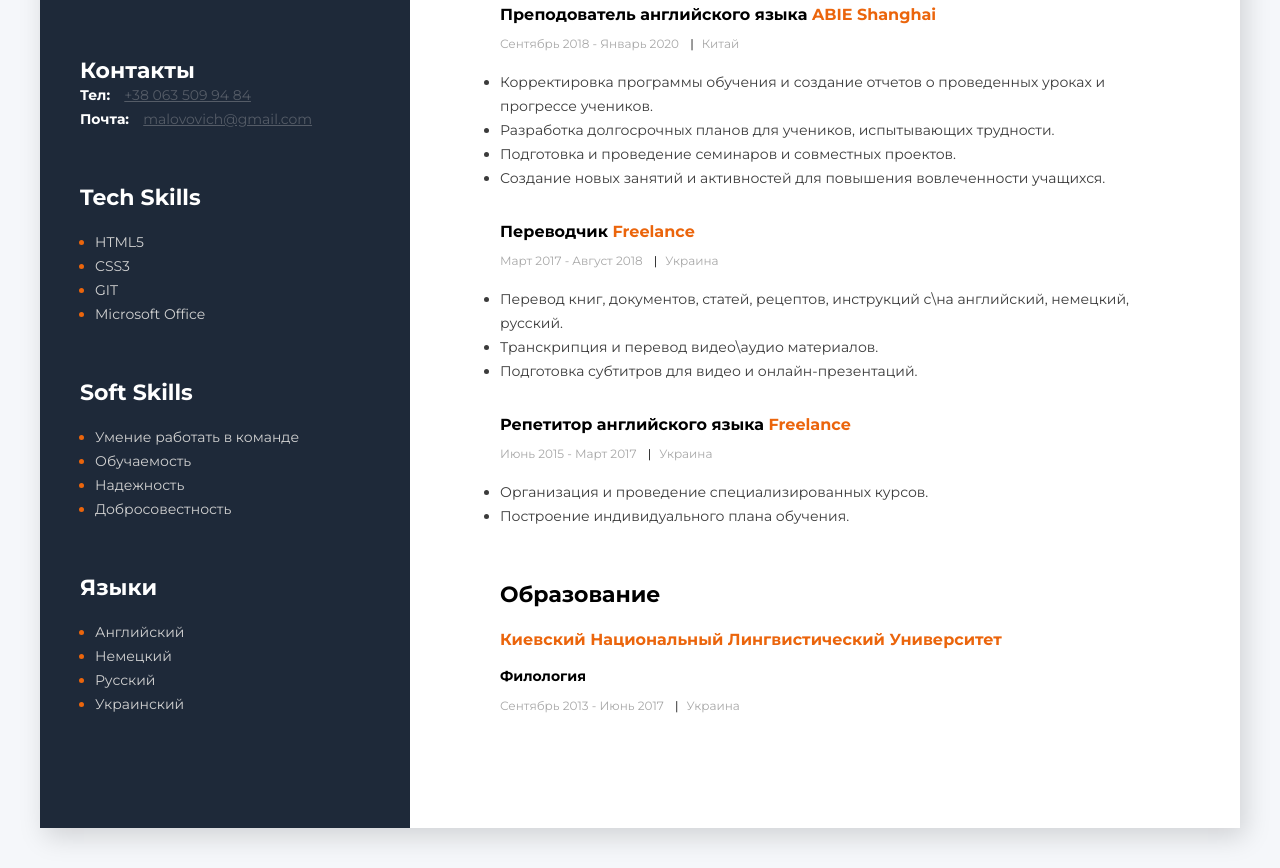
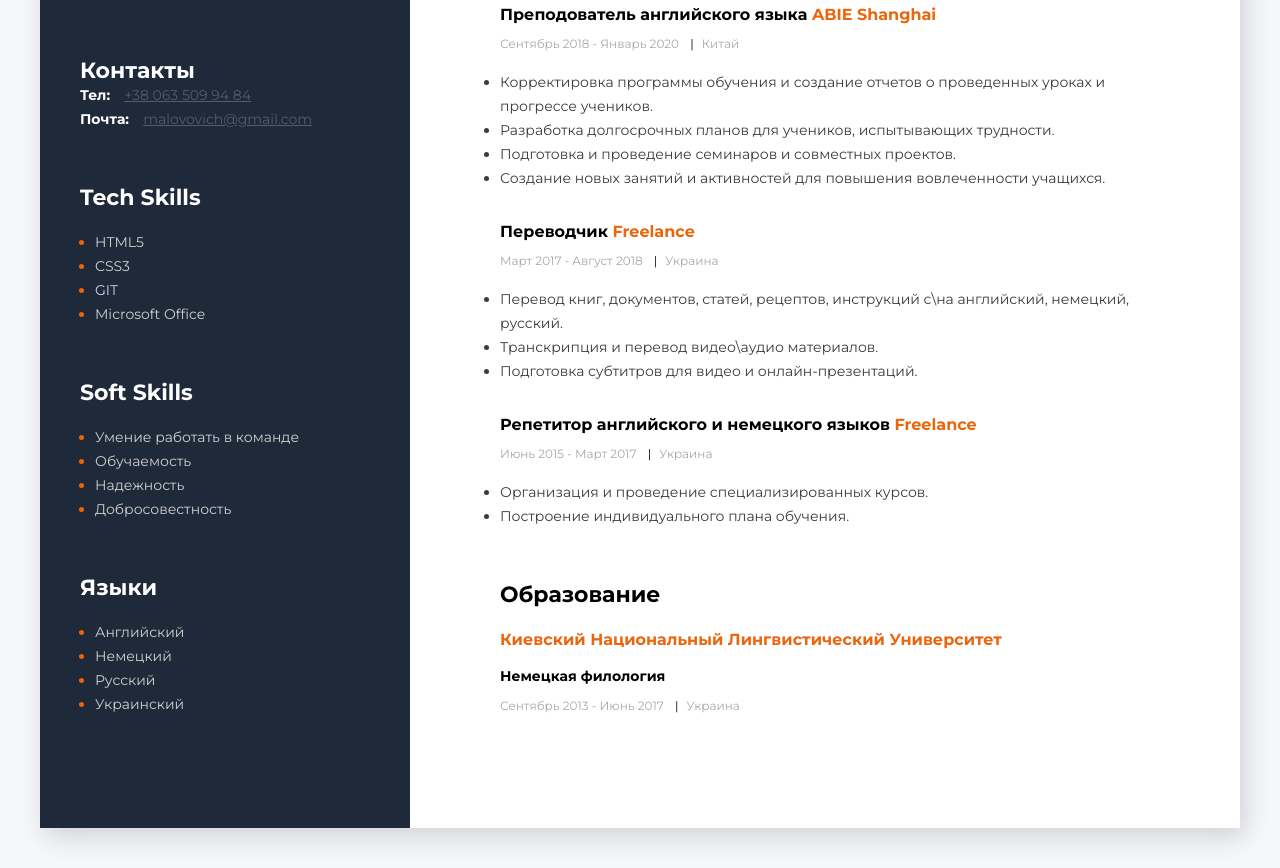
Before and after one commit to niemandweissdaruber/resume-rus, a plain HTML site: page index.html in a window 1280 px wide. Shown: the part 455-1323 px from the top of the page. Drawn offline with Linux system fonts and the light colour scheme.

Commit message:
Update index.html

```diff
--- a/index.html
+++ b/index.html
@@ -214,7 +214,7 @@
           <!-- company #3 -->
           <div>
             <h4 class="profession-title">
-              Репетитор английского языка
+              Репетитор английского и немецкого языков
               <span class="profession-company">Freelance</span>
             </h4>
             <span class="profession-time"
@@ -238,7 +238,7 @@
           <p class="university">
             Киевский Национальный Лингвистический Университет
           </p>
-          <p class="study-field">Филология</p>
+          <p class="study-field">Немецкая филология</p>
           <span class="study-time"
             >Сентябрь 2013 - Июнь 2017
             <span class="study-divider">|</span>Украина</span
```
